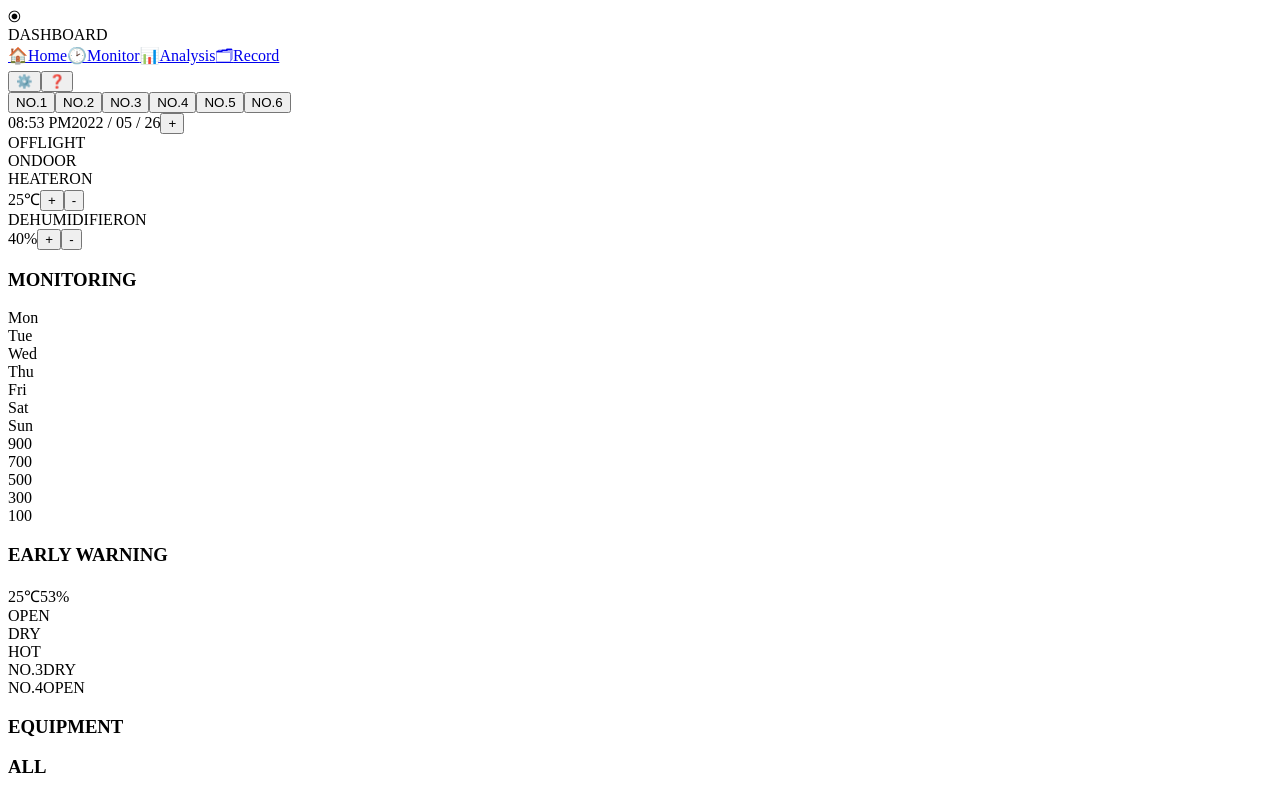
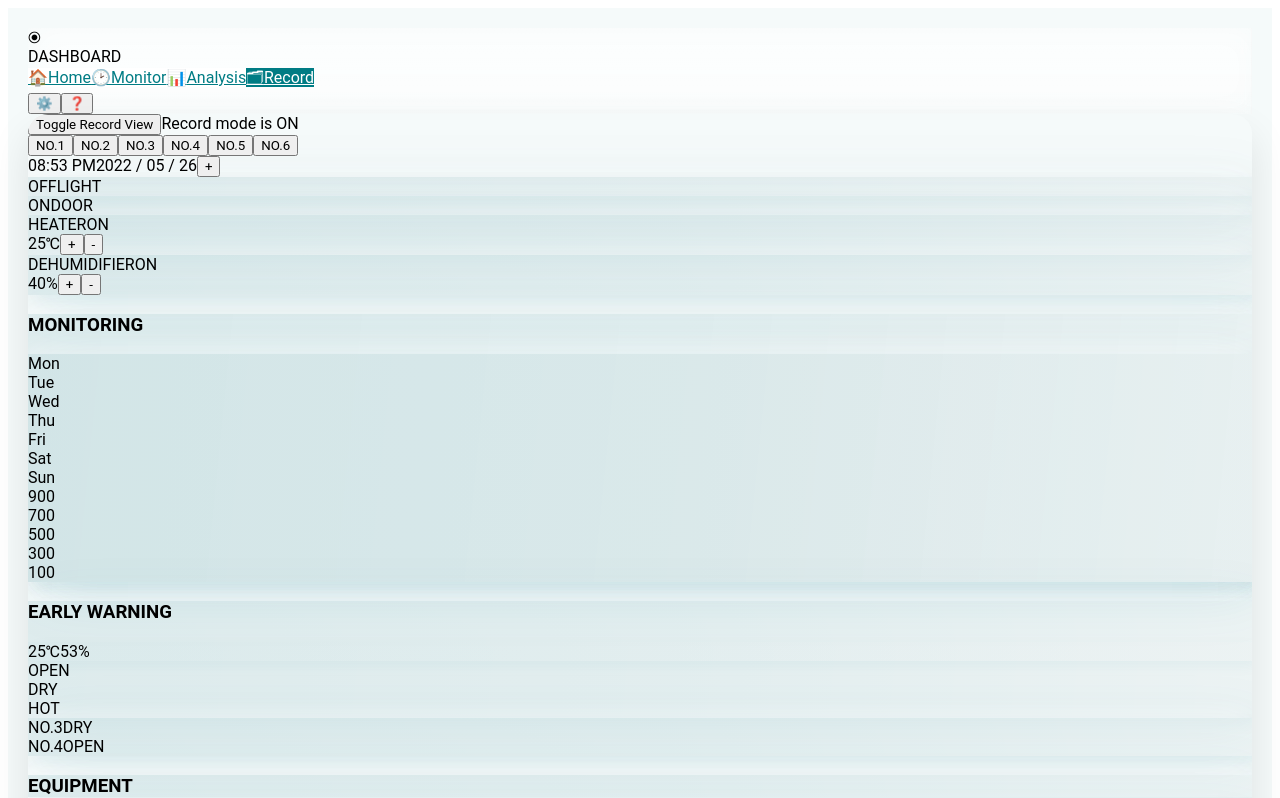
Before and after one commit to fewfyz/Dashboard_clone1, a Next.js app: page /record in a window 1280 px wide. Shown: the top 798 px of the page. Built offline with nearby package versions, Linux system fonts and the light colour scheme.

Commit message:
New Dashboard from css in figma_1

```diff
--- a/src/pages/record.tsx
+++ b/src/pages/record.tsx
@@ -1,5 +1,6 @@
 import React, { useState } from 'react';
 import Link from 'next/link';
+import '../styles/record.css';
 
 const menuList = [
   { name: 'Home', icon: '🏠', href: '/' },
@@ -9,8 +10,10 @@ const menuList = [
 ];
 
 export default function RecordPage() {
+  const [recordMode, setRecordMode] = useState(true);
+
   return (
-    <div className="flex min-h-screen bg-[#e0f7fa]">
+    <div className={`flex min-h-screen bg-[#e0f7fa] ${recordMode ? 'record-mode' : ''}`}>
       {/* Sidebar */}
       <aside className="w-64 bg-white/60 rounded-r-3xl p-6 flex flex-col gap-6 shadow-lg">
         <div className="mb-8 flex items-center gap-2">
@@ -20,7 +23,7 @@ export default function RecordPage() {
         <nav className="flex flex-col gap-3">
           {menuList.map(menu => (
             <Link href={menu.href} key={menu.name} legacyBehavior>
-              <a className={`sidebar-btn flex items-center gap-2 px-4 py-3 rounded-xl text-left font-semibold ${menu.name === 'Record' ? 'bg-[#00b4b4] text-white' : 'bg-white/80 text-[#008080]'}`}>
+              <a className={`sidebar-btn ${menu.name === 'Record' ? 'active' : 'normal'} flex items-center gap-2 px-4 py-3 rounded-xl text-left font-semibold`}>
                 <span>{menu.icon}</span>
                 {menu.name}
               </a>
@@ -34,7 +37,13 @@ export default function RecordPage() {
       </aside>
 
       {/* Main Content */}
-      <main className="flex-1 p-6">
+      <main className="flex-1 p-6 record-dashboard">
+        {/* Toggle for Record mode (applies styles from test_dashboard.txt via record.css) */}
+        <div className="mb-4 flex items-center gap-4">
+          <button onClick={() => setRecordMode(m => !m)} className="px-4 py-2 rounded bg-[#007C84] text-white">Toggle Record View</button>
+          <span className="text-sm text-gray-600">Record mode is {recordMode ? 'ON' : 'OFF'}</span>
+        </div>
+
         {/* Top Bar */}
         <div className="flex items-center justify-between mb-4">
           <div className="flex gap-2">
--- /dev/null
+++ b/src/styles/record.css
@@ -0,0 +1,68 @@
+/* record.css
+   Styles adapted from test_dashboard.txt (visual layout for Record view).
+   Applied when the root .record-mode class is present.
+*/
+.record-mode {
+  background: #F5FAFA !important;
+  min-height: 100vh;
+  padding: 20px;
+}
+
+.record-mode > main {
+  background: transparent;
+}
+
+/* Container visual (card) */
+.record-mode .record-dashboard {
+  position: relative;
+  width: 100%;
+  max-width: 2050px;
+  margin: 0 auto;
+  height: 1245px;
+  background: #F5FAFA;
+  box-shadow: 0px 20px 40px rgba(0,0,0,0.1);
+  border-radius: 20px;
+  overflow: hidden;
+}
+
+/* Sidebar adjustments to match design */
+.record-mode aside {
+  background: linear-gradient(180deg, rgba(255,255,255,0.75), rgba(255,255,255,0.6));
+  backdrop-filter: blur(6px);
+  border-right: 1px solid rgba(0,0,0,0.02);
+  box-shadow: 5px 0 30px rgba(0,118,135,0.03) inset;
+}
+
+.record-mode .sidebar-btn {
+  transition: all 200ms ease;
+}
+
+/* Small utility tweaks: use simple classes instead of escaping Tailwind-like names */
+.record-mode .sidebar-btn.normal {
+  background: rgba(255, 255, 255, 0.8) !important;
+  color: #007C84 !important;
+}
+.record-mode .sidebar-btn.active {
+  background: #007C84 !important;
+  color: #ffffff !important;
+}
+
+/* Cards overlay style from test_dashboard.txt Overlay blocks */
+.record-mode .rounded-2xl, .record-mode .rounded-lg {
+  background: linear-gradient(95.73deg, rgba(0,118,135,0.08) 0.9%, rgba(0,118,135,0.06) 52.54%, rgba(0,118,135,0.02) 99.06%), rgba(235,240,241,0.4);
+  box-shadow: 5.976px 5.976px 14.94px rgba(0,118,135,0.05), -5.976px -5.976px 19.422px rgba(255,255,255,0.5), 8.964px 8.964px 59.76px rgba(0,118,135,0.1);
+}
+
+/* Early warning donut background */
+.record-mode .w-40.h-40 {
+  background: linear-gradient(95.73deg, rgba(0,118,135,0.02), rgba(235,240,241,0.3));
+  box-shadow: 5px 5px 14px rgba(0,118,135,0.05);
+}
+
+/* Respect the test_dashboard.txt font choices where possible */
+.record-mode, .record-mode * { font-family: 'Roboto', system-ui, -apple-system, 'Segoe UI', Roboto, 'Helvetica Neue', Arial; }
+
+/* Small responsive fix for narrower viewports */
+@media (max-width: 1200px) {
+  .record-mode .record-dashboard { height: auto; }
+}
```
